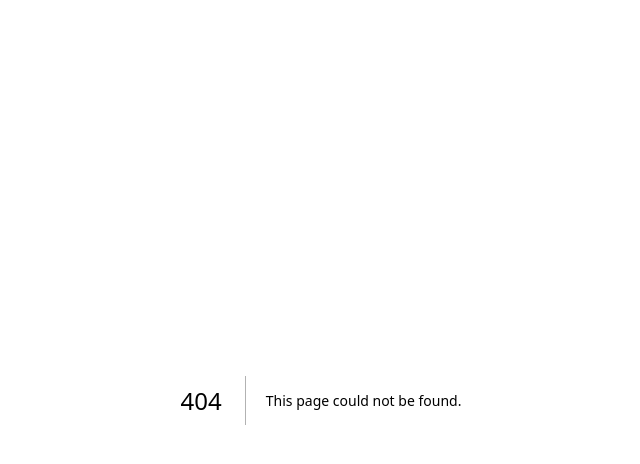
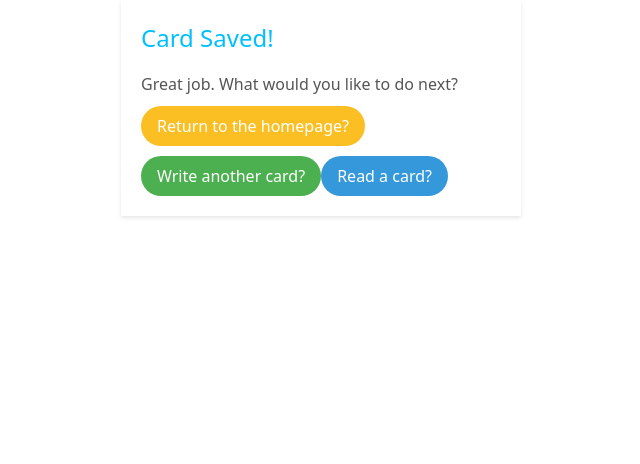
Before and after one commit to valarietan/react-cards, a Next.js app: page /cardSaved in a window 1280 px wide. Before the commit this address had no page. Shown: the top 464 px of the page, without its empty margins (319-959 px from the left). Built offline with nearby package versions, Linux system fonts and the light colour scheme.

Commit message:
Commit this

```diff
--- a/components/CardSavedPage.jsx
+++ b/components/CardSavedPage.jsx
@@ -1,5 +1,6 @@
 import React from 'react';
 import styled from 'styled-components';
+import Link from 'next/link'
 
 const Wrapper = styled.div`
   max-width: 400px;
@@ -19,11 +20,64 @@ const Message = styled.p`
   color: #555;
 `;
 
+const ReturnButton = styled.button`
+  margin-top: 10px;
+  padding: 8px 16px;
+  background-color: #FBBF24;
+  color: white;
+  border: none;
+  border-radius: 20px;
+  cursor: pointer;
+  transition: background-color 0.2s;
+
+  &:hover {
+    background-color: #F59E0B;
+  }
+`;
+
+const WriteAnotherButton = styled.button`
+  margin-top: 10px;
+  padding: 8px 16px;
+  background-color: #4CAF50;
+  color: white;
+  border: none;
+  border-radius: 20px;
+  cursor: pointer;
+  transition: background-color 0.2s;
+
+  &:hover {
+    background-color: #45a049;
+  }
+`;
+const ReadCardButton = styled.button`
+  margin-top: 10px;
+  padding: 8px 16px;
+  background-color: #3498db;
+  color: white;
+  border: none;
+  border-radius: 20px;
+  cursor: pointer;
+  transition: background-color 0.2s;
+
+  &:hover {
+    background-color: #2980b9;
+  }
+`;
+
 const CardSavedPage = () => {
   return (
     <Wrapper>
       <Title>Card Saved!</Title>
-      <Message>Your card has been saved successfully.</Message>
+      <Message>Great job. What would you like to do next?</Message>
+      <Link href="/">
+          <ReturnButton>Return to the homepage?</ReturnButton>
+      </Link>
+      <Link href="/create">
+          <WriteAnotherButton>Write another card?</WriteAnotherButton>
+        </Link>
+        <Link href="/cards">
+            <ReadCardButton>Read a card?</ReadCardButton>
+        </Link>
     </Wrapper>
   );
 };
```
Also changed, not shown: pages/cardSaved.js (renamed from pages/card-saved.js).
